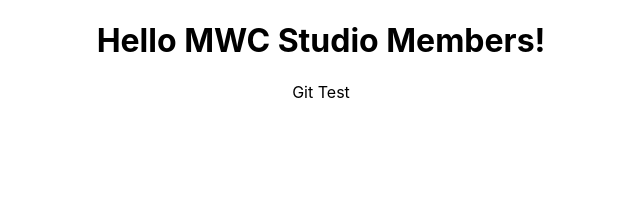
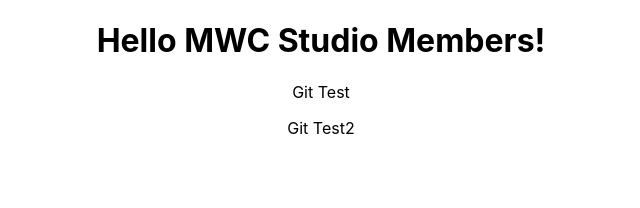
Before and after one commit to MWC-Studio/git-practice, a React (Create React App) app: page / in a window 1280 px wide. Shown: the top 208 px of the page, without its empty margins (319-959 px from the left). Built offline with nearby package versions, Linux system fonts and the light colour scheme.

Commit message:
modified App.js

```diff
--- a/src/App.js
+++ b/src/App.js
@@ -5,6 +5,7 @@ function App() {
     <div className="App">
       <h1>Hello MWC Studio Members!</h1>
       <p>Git Test</p>
+      <p>Git Test2</p>
     </div>
   );
 }
```
